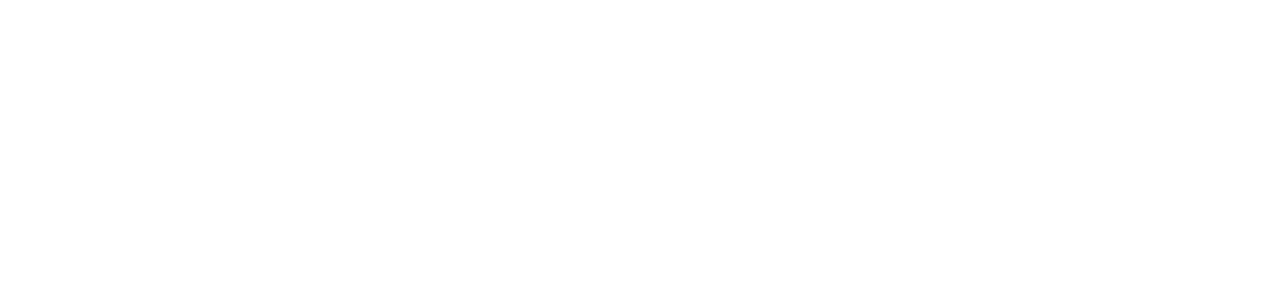
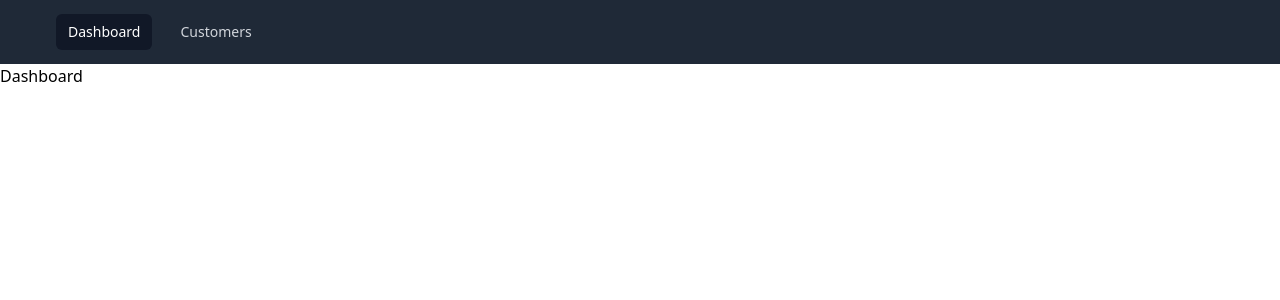
Before and after one commit to zentcodepy/subscriptions-manager-frontend, a Vue app: page / in a window 1280 px wide. Before the commit this address had no page. Shown: the top 300 px of the page. Built offline with nearby package versions, Linux system fonts and the light colour scheme; no server answers.

Commit message:
Adjust: Route to dashboard

```diff
--- a/src/components/Login.vue
+++ b/src/components/Login.vue
@@ -41,7 +41,7 @@
             if (response.status == 200) {
                 email.value = '';
                 password.value = '';
-                router.push('/dashboard');
+                router.push('/');
             }
             else {
                 alert("Other");//Todo
--- a/src/components/Navbar.vue
+++ b/src/components/Navbar.vue
@@ -34,7 +34,7 @@
                     <div class="hidden sm:ml-6 sm:block">
                         <div class="flex space-x-4">
                             <!-- Current: "bg-gray-900 text-white", Default: "text-gray-300 hover:bg-gray-700 hover:text-white" -->
-                            <a href="#" class="bg-gray-900 text-white rounded-md px-3 py-2 text-sm font-medium"
+                            <a href="/" class="bg-gray-900 text-white rounded-md px-3 py-2 text-sm font-medium"
                                 aria-current="page">Dashboard</a>
                             <a href="#"
                                 class="text-gray-300 hover:bg-gray-700 hover:text-white rounded-md px-3 py-2 text-sm font-medium">Customers</a>
@@ -48,7 +48,7 @@
         <div class="sm:hidden" id="mobile-menu">
             <div class="space-y-1 px-2 pb-3 pt-2">
                 <!-- Current: "bg-gray-900 text-white", Default: "text-gray-300 hover:bg-gray-700 hover:text-white" -->
-                <a href="#" class="bg-gray-900 text-white block rounded-md px-3 py-2 text-base font-medium"
+                <a href="/" class="bg-gray-900 text-white block rounded-md px-3 py-2 text-base font-medium"
                     aria-current="page">Dashboard
                 </a>
                 <a href="#"
--- a/src/router.ts
+++ b/src/router.ts
@@ -10,7 +10,7 @@
       component: Login,
     },
     {
-        path: '/dashboard',
+        path: '/',
         component: Dashboard,
     },
   ],
```
